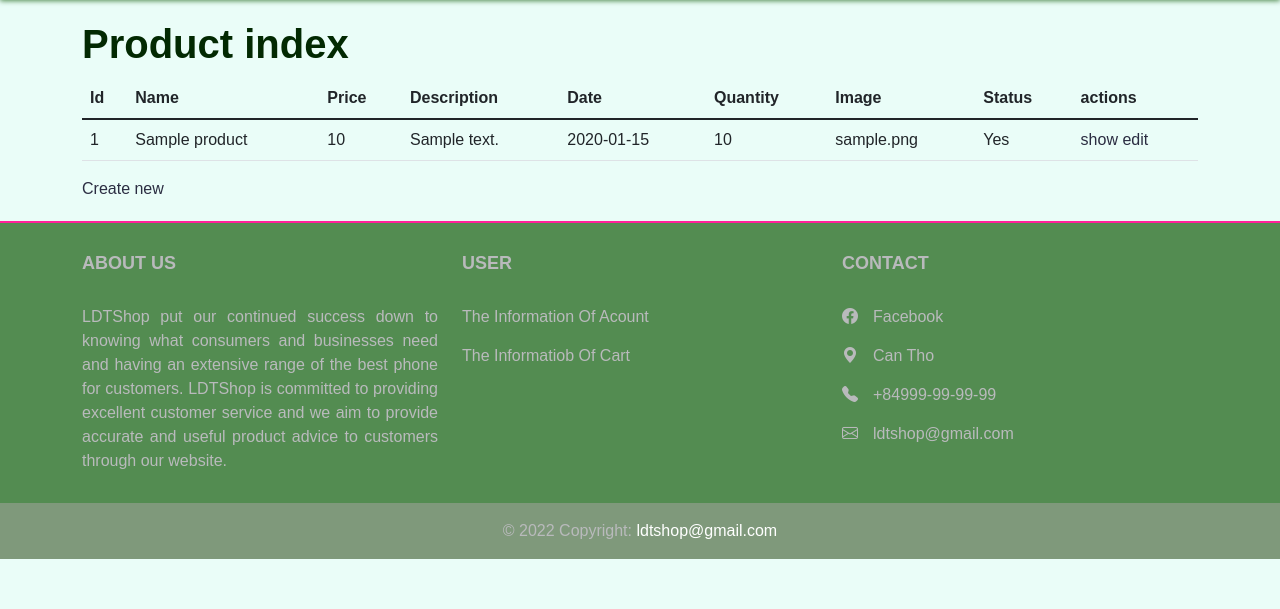
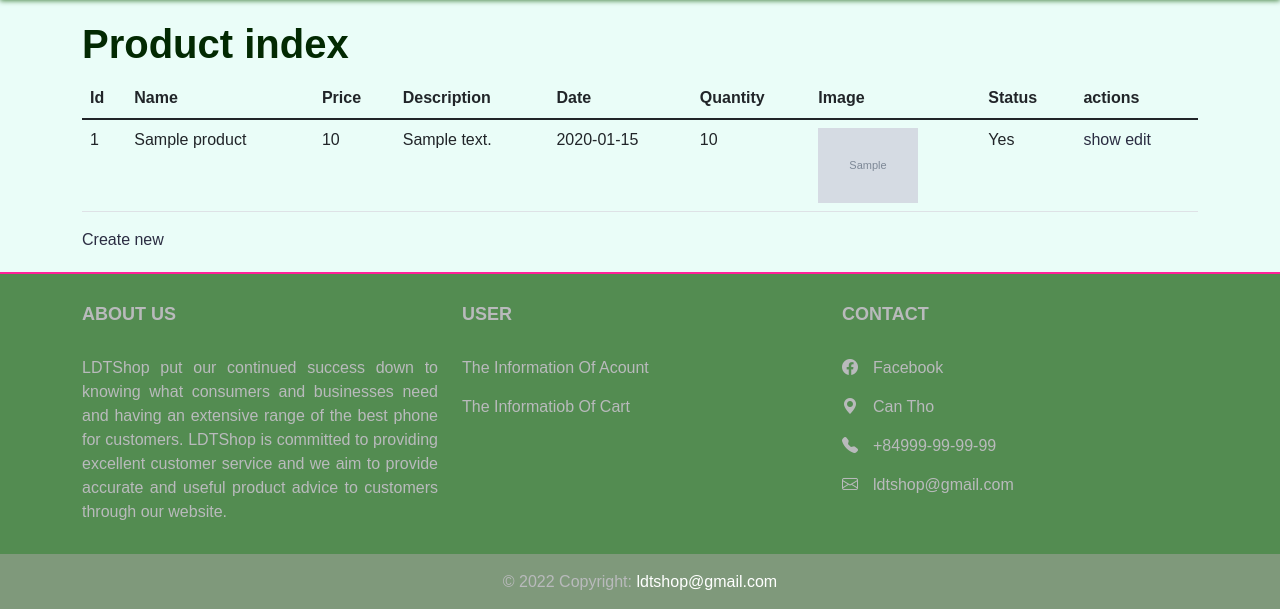
Before and after one commit to LDTShop/LDTShop, a Symfony app: template templates/product/index.html.twig in a window 1280 px wide. Shown: the part 153-762 px from the top of the page. Run offline with Twig, Linux system fonts and the light colour scheme; the template is opened without the code that fills it: most values are stand-ins (such as "Sample title", 1, 10 or a date in 2020); grey boxes marked "Sample" are stand-in pictures; some libraries are stand-ins or nearby versions.

Commit message:
Insert products to upload images into public/uploads/images

```diff
--- a/templates/product/index.html.twig
+++ b/templates/product/index.html.twig
@@ -28,7 +28,7 @@
                 <td>{{ product.description }}</td>
                 <td>{{ product.date ? product.date|date('Y-m-d') : '' }}</td>
                 <td>{{ product.quantity }}</td>
-                <td>{{ product.image }}</td>
+                <td><img src="/uploads/images/{{ product.image }}" style="width:100px"/></td>
                 <td>{{ product.status ? 'Yes' : 'No' }}</td>
                 <td>
                     <a href="{{ path('app_product_show', {'id': product.id}) }}">show</a>
```
Also changed, not shown: public/uploads/images/03b0b8a970f89a836616a26907893611.png (added), public/uploads/images/0c28aad10ae9dc081316313fa39e936e.png (added), public/uploads/images/1174d5c9d463d72d58e053013b242018.png (added), public/uploads/images/222a1afde13726d3b136fa82eb68a0ea.png (added), public/uploads/images/3247929f4cc075f6074628be99c97899.png (added), public/uploads/images/368509e9f357586b374b64a64da1daa7.png (added), public/uploads/images/453cf4585ff18951bc552110e0e67e87.png (added), public/uploads/images/47a2829da280014f514c15cf2d164023.png (added), public/uploads/images/6d631558f76784311ea528f57d0572cf.png (added), public/uploads/images/b4f73d95c0845693fef0ed13af5ba543.png (added), public/uploads/images/bda04310415c5af35c3730dcb8b7dd0a.png (added), public/uploads/images/c8cf2a008d25dd0cedaab15227985e74.png (added), public/uploads/images/d2dea168a71b40c10f7bbd9efb83fd53.png (added), public/uploads/images/daecc13149263b7ae6bf5a32bdbfadb2.png (added), 1 more files.
